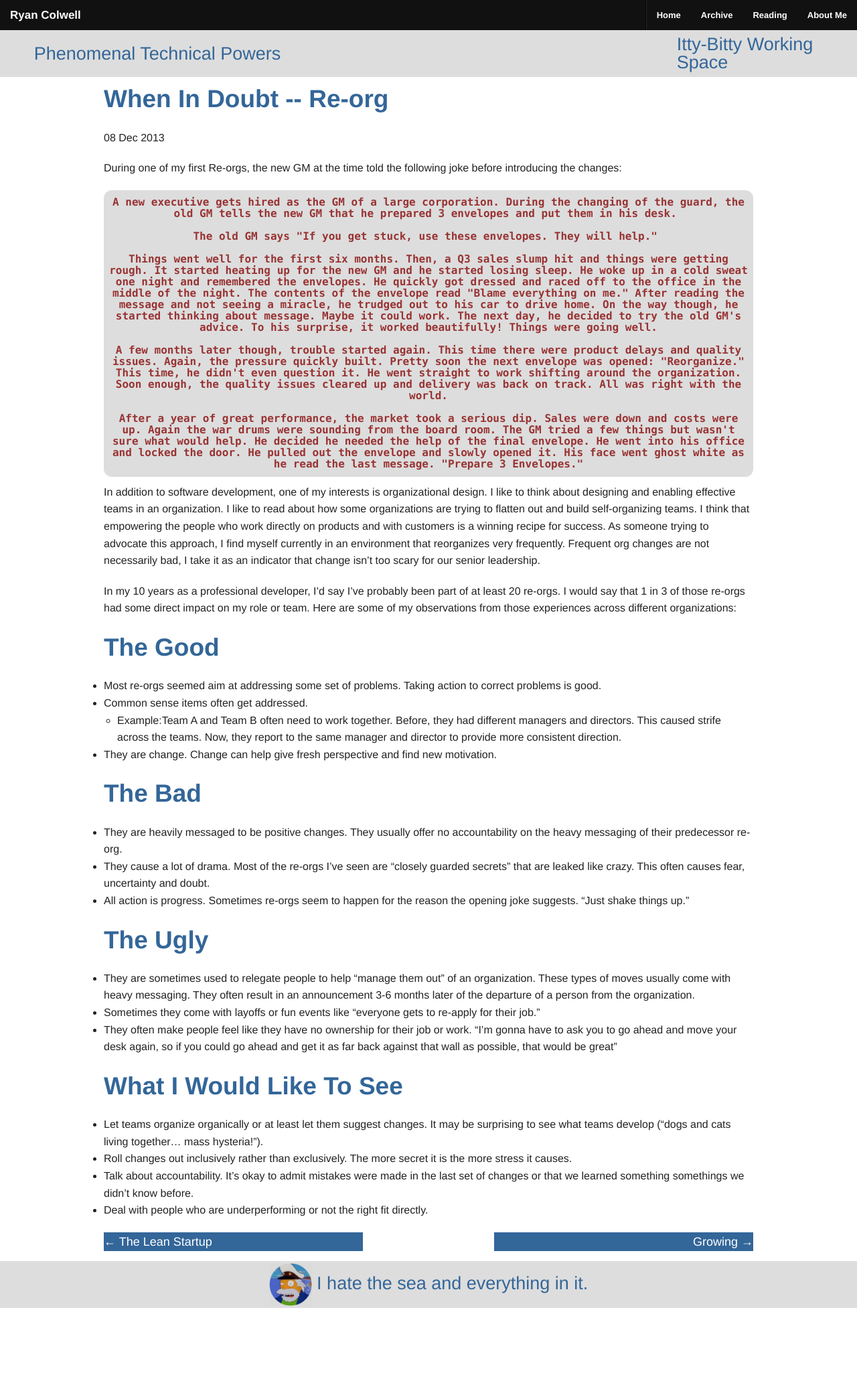
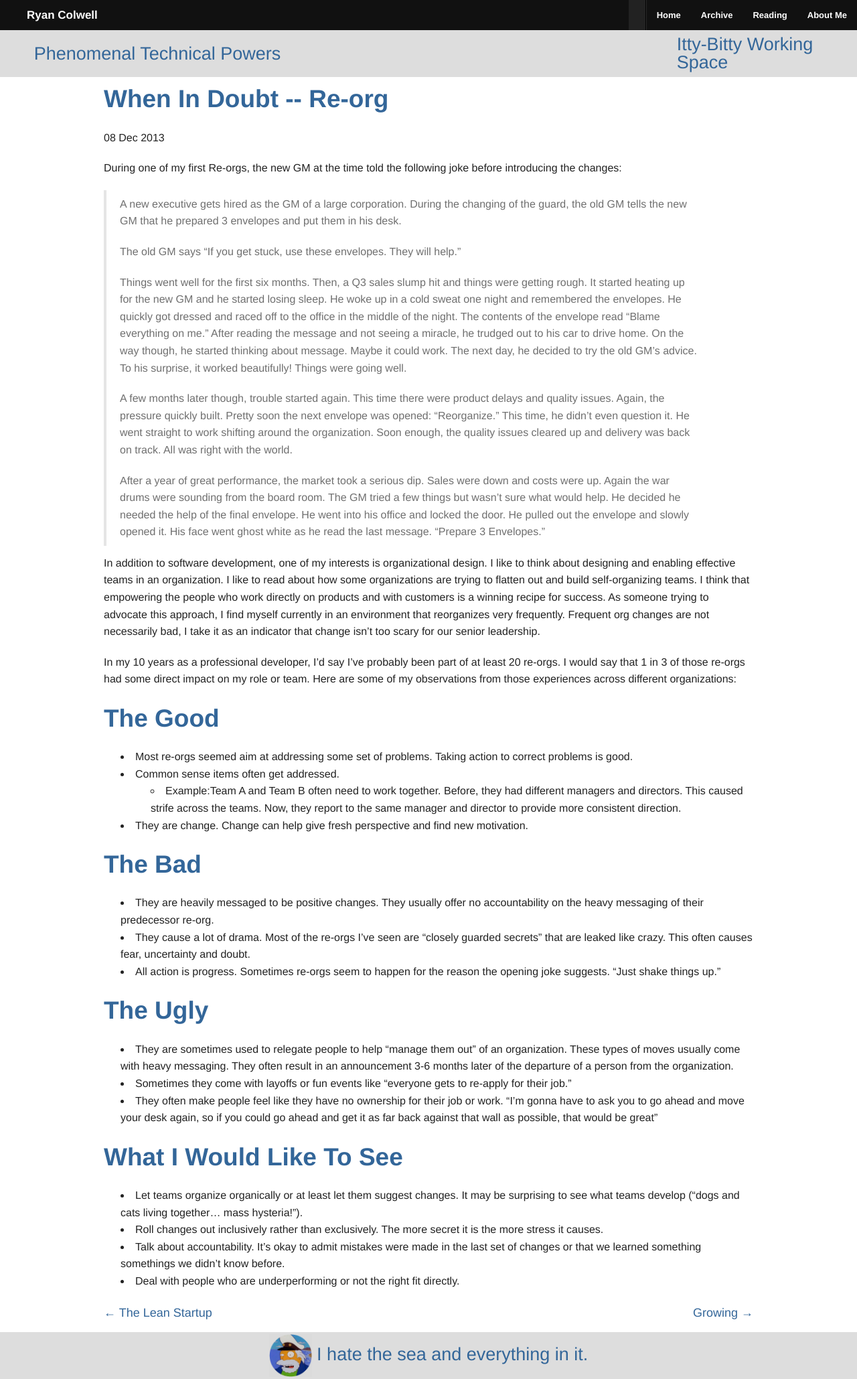
Before and after one commit to ryanco/ryanco.github.io, a Jekyll site: the page built from _posts/2013-12-08-When-In-Doubt--Reorg.md, in a window 1280 px wide. Shown: the whole page at 67% size. Built offline with Jekyll 4.4.1, drawn with Linux system fonts in a browser that asks for light colours; nearby versions of some CDN libraries; Markdown is read by kramdown in place of the engine named in the settings; before the commit the page ends 1953 px from its top, so only the background shows below that.

```diff
--- a/_posts/2013-12-08-When-In-Doubt--Reorg.md
+++ b/_posts/2013-12-08-When-In-Doubt--Reorg.md
@@ -6,15 +6,15 @@ date: 2013-12-08 00:00:00
 
 During one of my first Re-orgs, the new GM at the time told the following joke before introducing the changes:
 
-    A new executive gets hired as the GM of a large corporation. During the changing of the guard, the old GM tells the new GM that he prepared 3 envelopes and put them in his desk.
-
-	The old GM says "If you get stuck, use these envelopes. They will help."
-
-	Things went well for the first six months. Then, a Q3 sales slump hit and things were getting rough. It started heating up for the new GM and he started losing sleep. He woke up in a cold sweat one night and remembered the envelopes. He quickly got dressed and raced off to the office in the middle of the night. The contents of the envelope read "Blame everything on me." After reading the message and not seeing a miracle, he trudged out to his car to drive home. On the way though, he started thinking about message. Maybe it could work. The next day, he decided to try the old GM's advice. To his surprise, it worked beautifully! Things were going well.
-
-	A few months later though, trouble started again. This time there were product delays and quality issues. Again, the pressure quickly built. Pretty soon the next envelope was opened: "Reorganize." This time, he didn't even question it. He went straight to work shifting around the organization. Soon enough, the quality issues cleared up and delivery was back on track. All was right with the world.
-
-	After a year of great performance, the market took a serious dip. Sales were down and costs were up. Again the war drums were sounding from the board room. The GM tried a few things but wasn't sure what would help. He decided he needed the help of the final envelope. He went into his office and locked the door. He pulled out the envelope and slowly opened it. His face went ghost white as he read the last message. "Prepare 3 Envelopes."
+>A new executive gets hired as the GM of a large corporation. During the changing of the guard, the old GM tells the new GM that he prepared 3 envelopes and put them in his desk.
+>
+>The old GM says "If you get stuck, use these envelopes. They will help."
+>
+>Things went well for the first six months. Then, a Q3 sales slump hit and things were getting rough. It started heating up for the new GM and he started losing sleep. He woke up in a cold sweat one night and remembered the envelopes. He quickly got dressed and raced off to the office in the middle of the night. The contents of the envelope read "Blame everything on me." After reading the message and not seeing a miracle, he trudged out to his car to drive home. On the way though, he started thinking about message. Maybe it could work. The next day, he decided to try the old GM's advice. To his surprise, it worked beautifully! Things were going well.
+>
+>A few months later though, trouble started again. This time there were product delays and quality issues. Again, the pressure quickly built. Pretty soon the next envelope was opened: "Reorganize." This time, he didn't even question it. He went straight to work shifting around the organization. Soon enough, the quality issues cleared up and delivery was back on track. All was right with the world.
+>
+>After a year of great performance, the market took a serious dip. Sales were down and costs were up. Again the war drums were sounding from the board room. The GM tried a few things but wasn't sure what would help. He decided he needed the help of the final envelope. He went into his office and locked the door. He pulled out the envelope and slowly opened it. His face went ghost white as he read the last message. "Prepare 3 Envelopes."
 
 In addition to software development, one of my interests is organizational design. I like to think about designing and enabling effective teams in an organization. I like to read about how some organizations are trying to flatten out and build self-organizing teams. I think that empowering the people who work directly on products and with customers is a winning recipe for success. As someone trying to advocate this approach, I find myself currently in an environment that reorganizes very frequently. Frequent org changes are not necessarily bad, I take it as an indicator that change isn't too scary for our senior leadership.
 
```
Also changed, not shown: sass/app.scss (+58 -16 lines), stylesheets/app.css.
